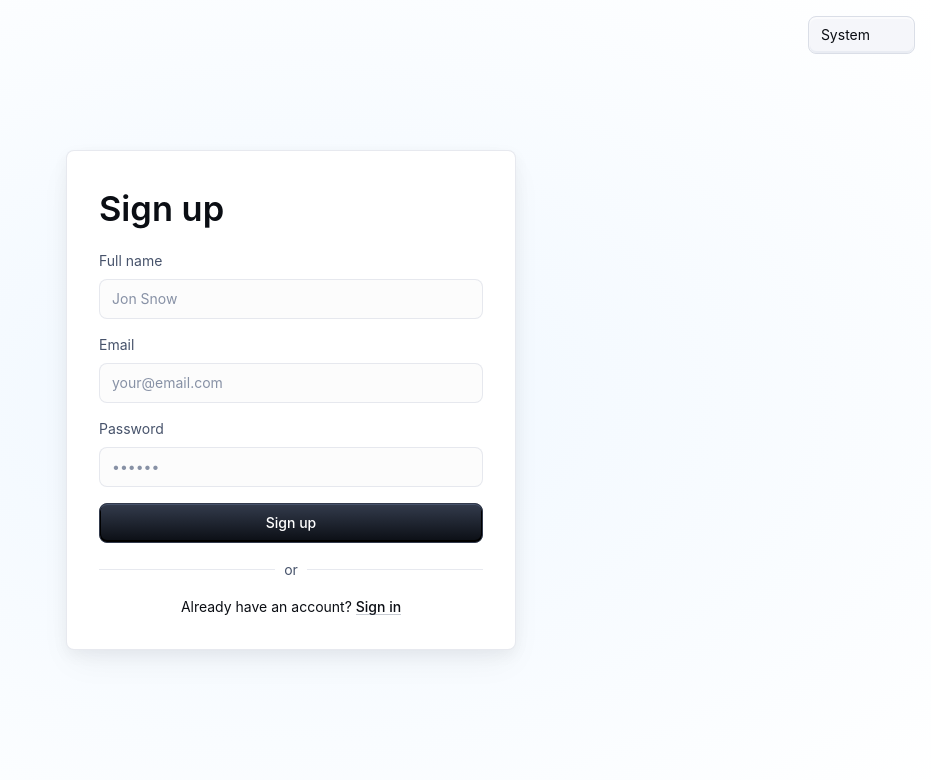
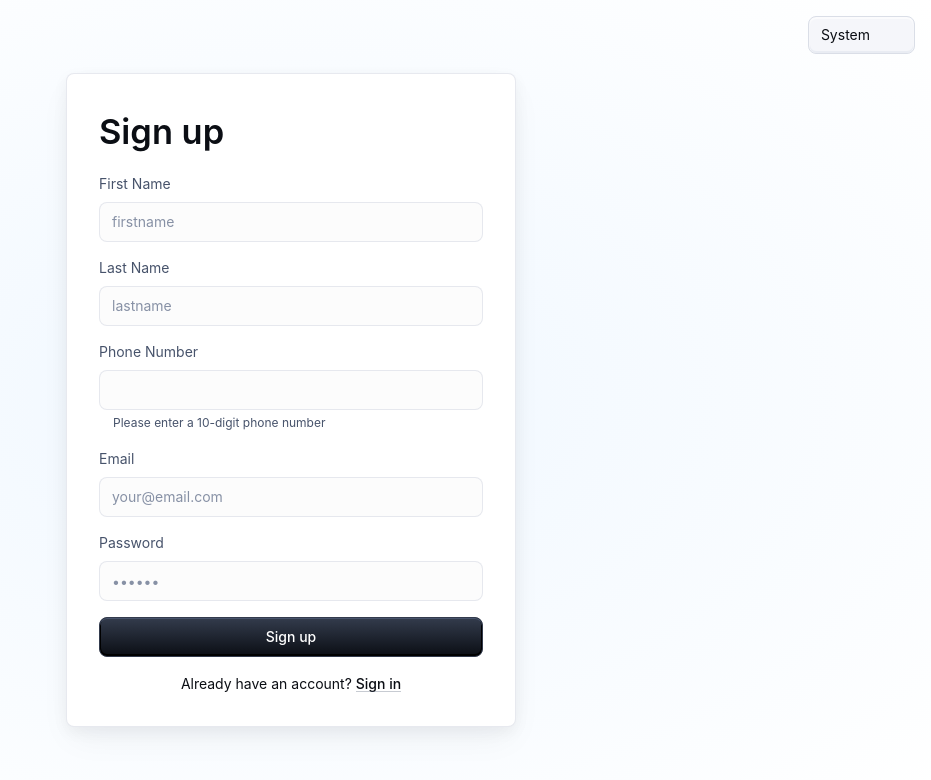
Before and after one commit to Raunakaga2004/LockedIn, a React app in the folder frontend/: page /signup in a window 1280 px wide. Shown: the top 780 px of the page, without its empty margins (349-1280 px from the left). Built offline with nearby package versions, Linux system fonts and the light colour scheme; some icons are missing; the HTML template or start-up script is replaced by a standard one.

Commit message:
updated the signin and sign up

```diff
--- a/frontend/src/Components/sign-in/SignIn.tsx
+++ b/frontend/src/Components/sign-in/SignIn.tsx
@@ -191,7 +191,6 @@ export default function SignIn(props: { disableCustomTheme?: boolean }) {
               Forgot your password?
             </Link>
           </Box>
-          <Divider>or</Divider>
           <Box sx={{ display: 'flex', flexDirection: 'column', gap: 2 }}>
             <Typography sx={{ textAlign: 'center' }}>
               Don&apos;t have an account?{' '}
--- a/frontend/src/Components/sign-up/SignUp.tsx
+++ b/frontend/src/Components/sign-up/SignUp.tsx
@@ -16,6 +16,7 @@ import { styled } from '@mui/material/styles';
 import AppTheme from '../shared-theme/AppTheme';
 import ColorModeSelect from '../shared-theme/ColorModeSelect';
 import { GoogleIcon, FacebookIcon, SitemarkIcon } from './components/CustomIcons';
+import Input from '@mui/material/Input';
 
 const Card = styled(MuiCard)(({ theme }) => ({
   display: 'flex',
@@ -66,6 +67,7 @@ export default function SignUp(props: { disableCustomTheme?: boolean }) {
   const [passwordErrorMessage, setPasswordErrorMessage] = React.useState('');
   const [nameError, setNameError] = React.useState(false);
   const [nameErrorMessage, setNameErrorMessage] = React.useState('');
+  const [phone, setPhone] = React.useState("");
 
   const validateInputs = () => {
     const email = document.getElementById('email') as HTMLInputElement;
@@ -104,6 +106,14 @@ export default function SignUp(props: { disableCustomTheme?: boolean }) {
     return isValid;
   };
 
+  const handleChange = (e: React.ChangeEvent<HTMLInputElement>) => {
+    const value = e.target.value;
+    // Allow only digits, limit to 10
+    if (/^\d{0,10}$/.test(value)) {
+      setPhone(value);
+    }
+  };
+
   const handleSubmit = (event: React.FormEvent<HTMLFormElement>) => {
     if (nameError || emailError || passwordError) {
       event.preventDefault();
@@ -137,17 +147,47 @@ export default function SignUp(props: { disableCustomTheme?: boolean }) {
             sx={{ display: 'flex', flexDirection: 'column', gap: 2 }}
           >
             <FormControl>
-              <FormLabel htmlFor="name">Full name</FormLabel>
+              <FormLabel htmlFor="firstname">First Name</FormLabel>
               <TextField
                 autoComplete="name"
                 name="name"
                 required
                 fullWidth
-                id="name"
-                placeholder="Jon Snow"
+                id="firstname"
+                placeholder="firstname"
                 error={nameError}
                 helperText={nameErrorMessage}
                 color={nameError ? 'error' : 'primary'}
+              />
+            </FormControl>
+            <FormControl>
+              <FormLabel htmlFor="lastname">Last Name</FormLabel>
+              <TextField
+                autoComplete="name"
+                name="name"
+                required
+                fullWidth
+                id="lastname"
+                placeholder="lastname"
+                error={nameError}
+                helperText={nameErrorMessage}
+                color={nameError ? 'error' : 'primary'}
+              />
+            </FormControl>
+            <FormControl>
+              <FormLabel htmlFor="phoneNumber">Phone Number</FormLabel>
+              <TextField
+                variant="outlined"
+                fullWidth
+                value={phone}
+                onChange={handleChange}
+                inputProps={{ maxLength: 10, inputMode: "numeric" }}
+                helperText={
+                  phone.length === 10
+                    ? "Valid number"
+                    : "Please enter a 10-digit phone number"
+                }
+                error={phone.length > 0 && phone.length !== 10}
               />
             </FormControl>
             <FormControl>
@@ -190,9 +230,6 @@ export default function SignUp(props: { disableCustomTheme?: boolean }) {
               Sign up
             </Button>
           </Box>
-          <Divider>
-            <Typography sx={{ color: 'text.secondary' }}>or</Typography>
-          </Divider>
           <Box sx={{ display: 'flex', flexDirection: 'column', gap: 2 }}>
             <Typography sx={{ textAlign: 'center' }}>
               Already have an account?{' '}
```
